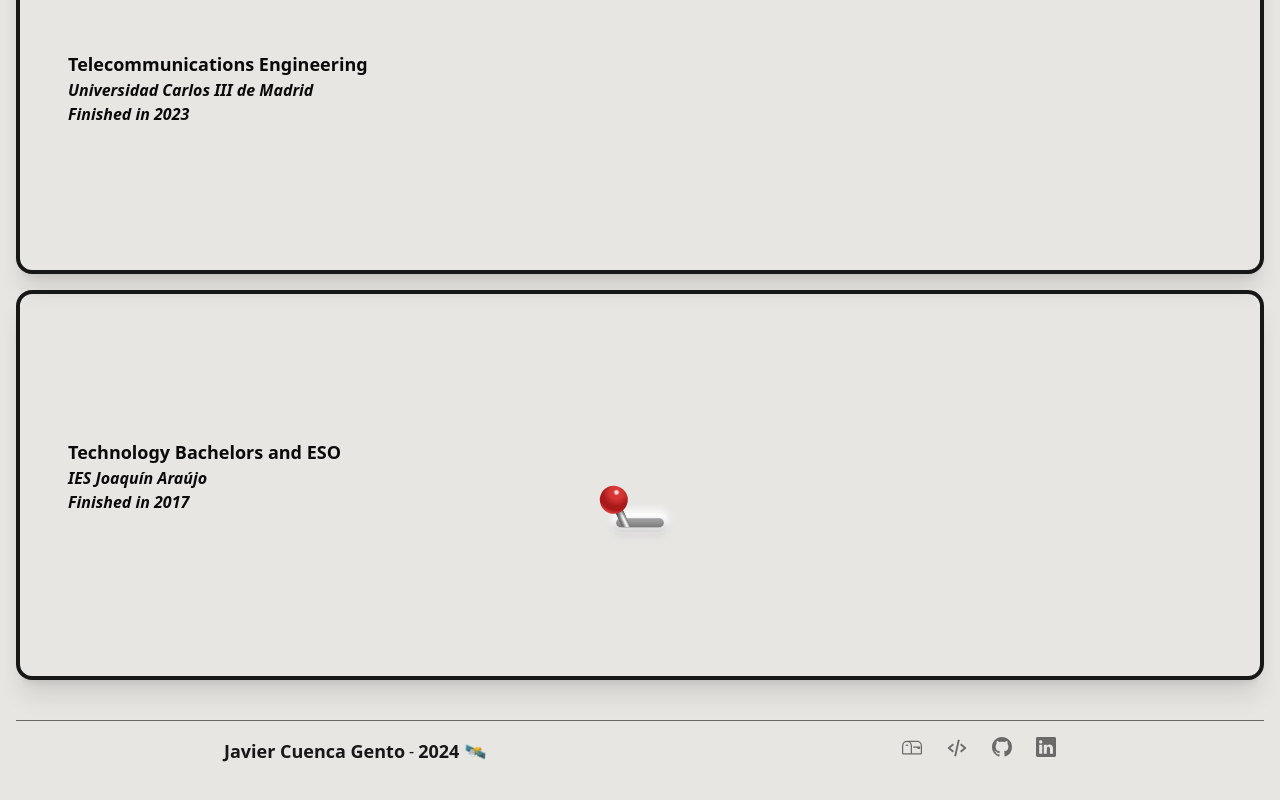
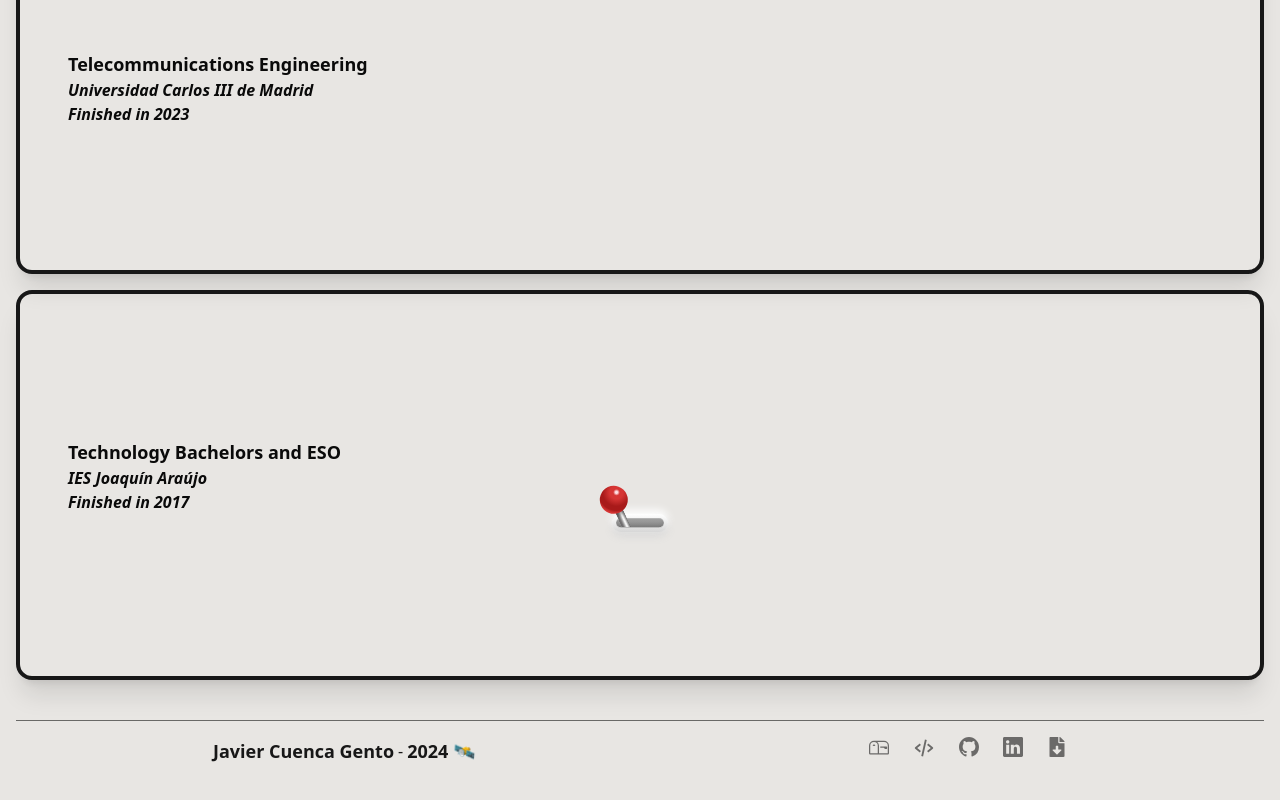
Before and after one commit to jcuencagento/portfolio, a Next.js app: page /exp in a window 1280 px wide. Shown: the part 1126-1926 px from the top of the page. Built offline with nearby package versions, Linux system fonts and the light colour scheme.

Commit message:
Add CV pdf to Footer

```diff
--- a/src/components/Footer.tsx
+++ b/src/components/Footer.tsx
@@ -1,5 +1,6 @@
 import {BsGithub, BsLinkedin} from "react-icons/bs";
 import {BiCodeAlt} from "react-icons/bi";
+import {FaFileDownload} from "react-icons/fa";
 
 import Contact from "./Contact";
 
@@ -12,7 +13,7 @@ function Footer() {
                     <p className="text-xs font-semibold lg:text-lg">Javier Cuenca Gento</p>
                     <p className="font-extralight"> - </p>
                     <div className="flex gap-1 lg:gap-2">
-                        <p className="text-base text-xs font-bold lg:text-lg">
+                        <p className="text-xs font-bold lg:text-lg">
                             {" " + new Date().getFullYear() + " "}
                             <span className="wave transform-gpu">🛰️ </span>
                         </p>
@@ -35,6 +36,12 @@ function Footer() {
                             size={20}
                         />
                     </a>
+                    <a aria-label="Download CV" download="JavierCuencaGento_CV.pdf" href="/My_CV.pdf">
+                        <FaFileDownload
+                            className="text-primary/60 transition-colors duration-100 hover:scale-110 hover:text-primary"
+                            size={20}
+                        />
+                    </a>
                 </div>
             </div>
         </div>
--- a/src/components/MyStudies.tsx
+++ b/src/components/MyStudies.tsx
@@ -1,5 +1,7 @@
 /* eslint-disable @typescript-eslint/no-unsafe-member-access */
 /* eslint-disable react/button-has-type */
+import Link from "next/link";
+
 import styles from "@/styles/myexperience.module.css";
 
 export default function MyStudies() {
@@ -11,11 +13,13 @@ export default function MyStudies() {
             >
                 <div className="align-center flex h-full w-full flex-col justify-center p-4 py-28">
                     <div className="transform-gpu duration-300 ease-in-out">
-                        <article className="m-auto flex flex-col">
-                            <p className="text-base font-extrabold opacity-100 lg:text-lg">Telecommunications Engineering</p>
-                            <p className="text-sm font-bold italic opacity-100 lg:text-base">Universidad Carlos III de Madrid</p>
-                            <p className="text-sm font-bold italic opacity-100 lg:text-base">Finished in 2023</p>
-                        </article>
+                        <Link href="/degree">
+                            <article className="m-auto flex flex-col hover:cursor-pointer hover:text-orange-500">
+                                <p className="text-base font-extrabold opacity-100 lg:text-lg">Telecommunications Engineering</p>
+                                <p className="text-sm font-bold italic opacity-100 lg:text-base">Universidad Carlos III de Madrid</p>
+                                <p className="text-sm font-bold italic opacity-100 lg:text-base">Finished in 2023</p>
+                            </article>
+                        </Link>
                     </div>
                 </div>
             </article>
```
Also changed, not shown: 1 other file (tests, documents, lock files or other folders).
